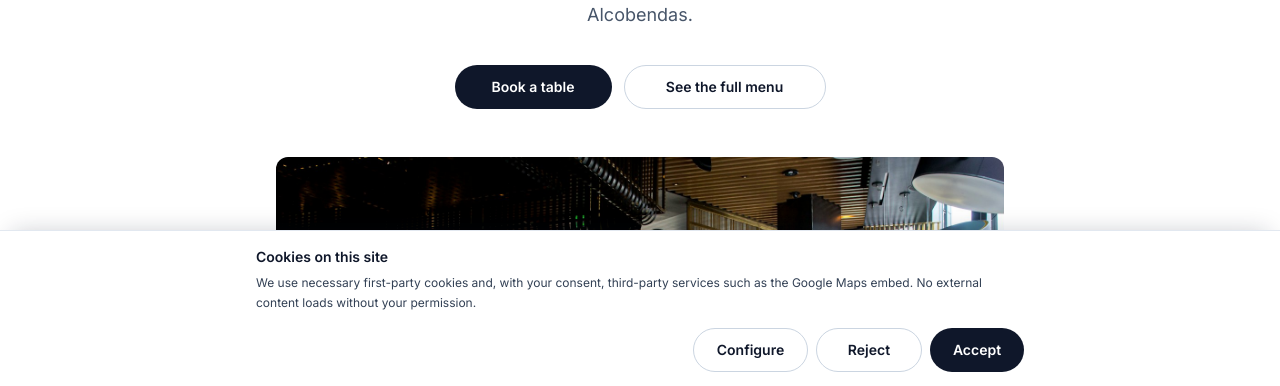
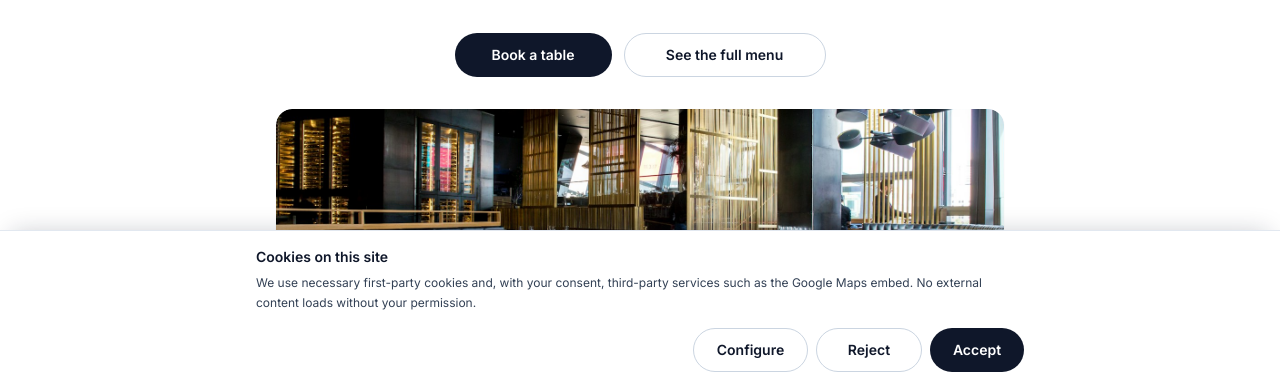
Before and after one commit to dml22dreams-lab/visiweb-madrid, a website: page demo.html in a window 1280 px wide. Shown: the part 412-798 px from the top of the page. Drawn offline with nearby package versions, Linux system fonts and the light colour scheme.

Commit message:
Corregir las fotos de los platos estrella y compactar el hero de la demo.
Co-authored-by: Cursor <cursoragent@cursor.com>

```diff
--- a/demo-app.js
+++ b/demo-app.js
@@ -193,7 +193,7 @@
     const figure = $('#hero-media');
     figure.textContent = '';
     if (D.images.hero) {
-      const img = el('img', 'h-full w-full object-cover');
+      const img = el('img', 'max-h-[460px] w-full rounded-2xl object-cover shadow-sm');
       img.src = D.images.hero;
       img.alt = L(D.images.heroAlt);
       img.width = 1600;
--- a/demo-data.js
+++ b/demo-data.js
@@ -291,7 +291,7 @@ window.VISIWEB_DEMO = (function () {
           priceEn: '€9.20',
           allergens: ['gluten', 'lacteos', 'huevos'],
           tags: [],
-          image: 'https://images.unsplash.com/photo-1563379091339-03b21ab4a4f8?auto=format&fit=crop&w=400&q=80'
+          image: 'https://images.unsplash.com/photo-1713517915303-ae3b3429f939?auto=format&fit=crop&w=400&q=80'
         },
         {
           id: 'calamares',
@@ -317,7 +317,7 @@ window.VISIWEB_DEMO = (function () {
           priceEn: '€13.80',
           allergens: ['huevos'],
           tags: [],
-          image: 'https://images.unsplash.com/photo-1582878826629-29b7ad1cdc43?auto=format&fit=crop&w=400&q=80'
+          image: 'https://images.unsplash.com/photo-1559394473-f5c8303a6d1f?auto=format&fit=crop&w=400&q=80'
         }
       ]
     },
@@ -341,7 +341,7 @@ window.VISIWEB_DEMO = (function () {
           priceEn: '€8.90',
           allergens: ['gluten', 'lacteos'],
           tags: ['recomendado'],
-          image: 'https://images.unsplash.com/photo-1525351484163-7529414344d8?auto=format&fit=crop&w=400&q=80'
+          image: 'https://images.unsplash.com/photo-1774314809558-fca6938af8cb?auto=format&fit=crop&w=400&q=80'
         },
         {
           id: 'tosta-gulas',
--- a/demo.html
+++ b/demo.html
@@ -658,6 +658,11 @@
       #quick-bar { display: none; }
       #quick-spacer { height: 0; }
     }
+    #hero-media img {
+      width: 100%;
+      max-height: clamp(180px, calc(100vh - 38rem), 460px);
+      object-fit: cover;
+    }
     @media (orientation: landscape) and (max-height: 500px) {
       #contenido { min-height: 0; }
       #quick-bar { position: static; box-shadow: none; }
@@ -736,7 +741,7 @@
 
     <!-- ============================== INICIO ============================== -->
     <div data-page="inicio">
-      <section class="mx-auto max-w-3xl px-5 pb-12 pt-12 sm:pb-16 sm:pt-16">
+      <section class="mx-auto max-w-3xl px-5 pt-8 pb-6 sm:pt-12 sm:pb-8">
         <p class="text-center text-[11px] font-semibold uppercase tracking-[.28em] text-slate-600 dark:text-slate-400" data-i18n="heroEyebrow">Alcobendas · Desde 1998</p>
 
         <h1 class="mt-5 text-center font-serif text-5xl font-semibold leading-[1.05] tracking-tight sm:text-7xl" data-i18n="heroTitle">El sabor de siempre.</h1>
@@ -748,9 +753,9 @@
           <a href="#carta" class="btn-outline w-full sm:w-auto" data-i18n="featuredCta">Ver la carta completa</a>
         </div>
 
-        <figure id="hero-media" class="mt-12 overflow-hidden rounded-xl bg-slate-100 dark:bg-slate-900" style="aspect-ratio:16/9"></figure>
+        <figure id="hero-media" class="mt-8 max-h-[460px] w-full overflow-hidden rounded-2xl bg-slate-100 shadow-sm dark:bg-slate-900"></figure>
 
-        <dl class="mt-10 grid grid-cols-2 gap-x-8 gap-y-6 sm:grid-cols-3">
+        <dl class="mt-4 grid grid-cols-2 gap-x-8 gap-y-6 sm:grid-cols-3">
           <div>
             <dt class="text-[10px] font-semibold uppercase tracking-[.18em] text-slate-600 dark:text-slate-400" data-i18n="labelAddress">Dirección</dt>
             <dd id="info-address" class="mt-1.5 text-sm leading-snug"></dd>
```
